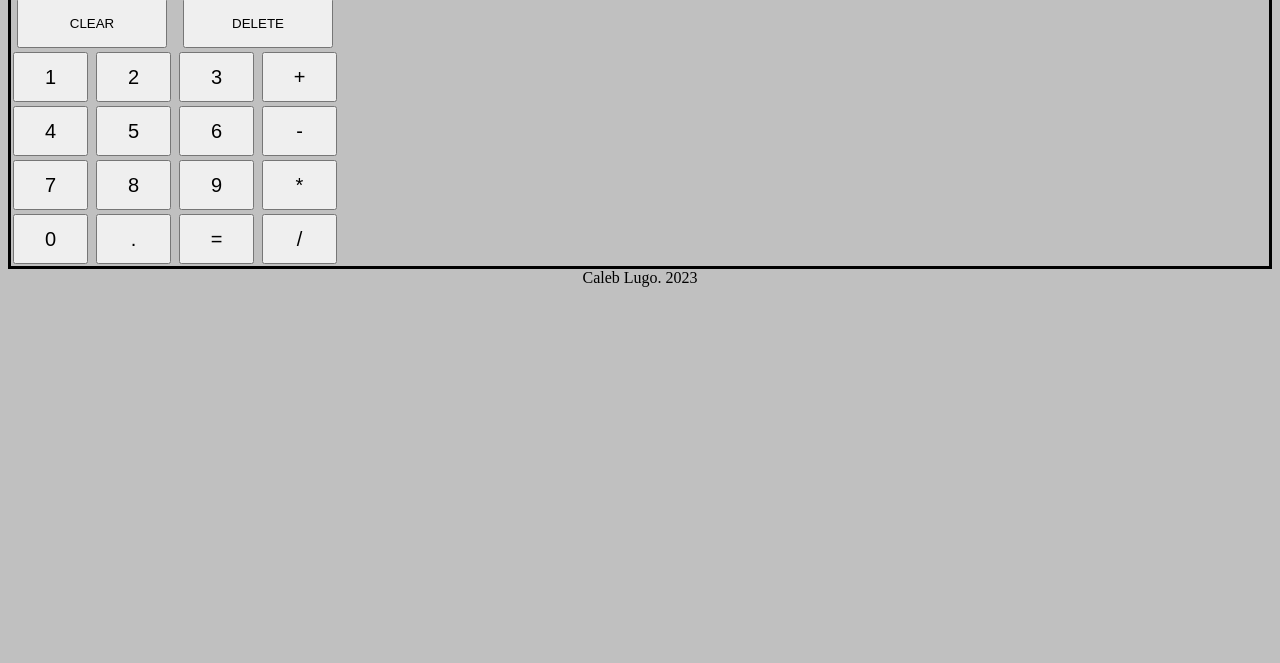
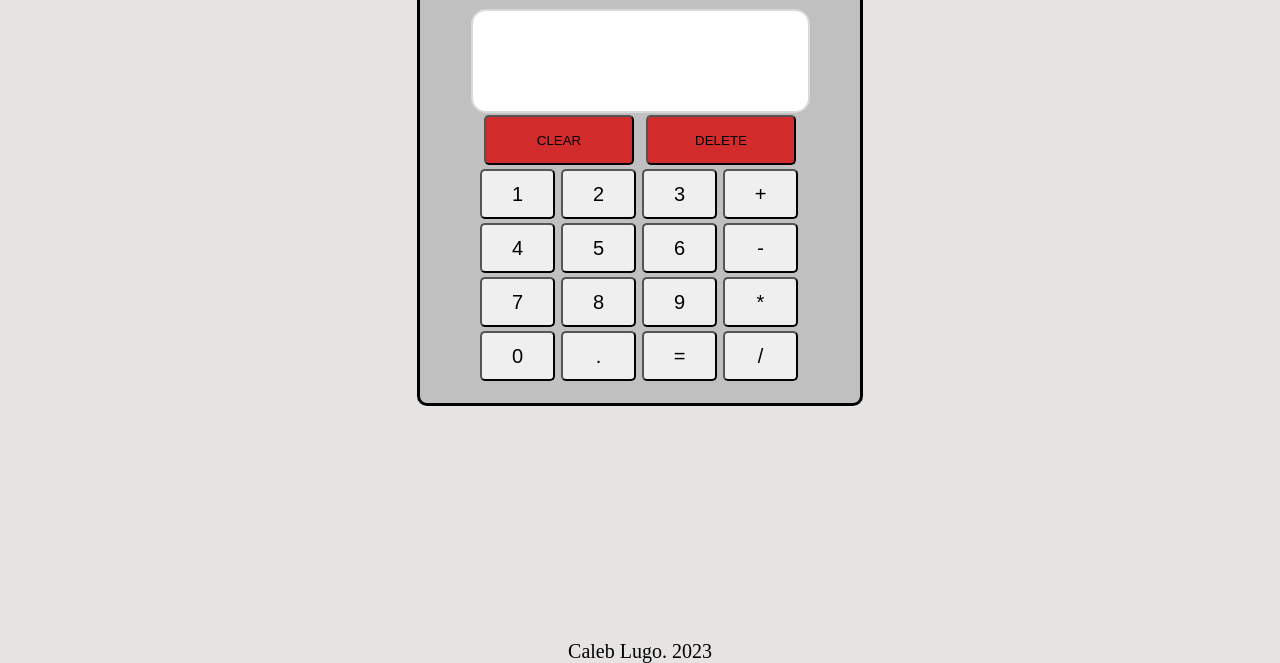
Before and after one commit to CNL-Dev/calculator, a plain HTML site: page index.html in a window 1280 px wide. Shown: the part 137-800 px from the top of the page. Drawn offline with Linux system fonts and the light colour scheme.

Commit message:
style: Alter calcualtor layout and color scheme

```diff
--- a/index.html
+++ b/index.html
@@ -12,36 +12,26 @@
     <div class="calculator-container">
         <div class="calculator-display"></div>
         <div class="calculator-button-container">
-            <div class="row-one">
-                <button id="clear" class="clear-button">CLEAR</button>
-                <button id="delete" class="delete-button">DELETE</button>
-            </div>
-            <div class="row-two">
+            <button id="clear" class="clear-button large-button">CLEAR</button>
+            <button id="delete" class="delete-button large-button">DELETE</button>
             <button id="1" class="input-button number">1</button>
             <button id="2" class="input-button number">2</button>
             <button id="3" class="input-button number">3</button>
             <button id="+" class="input-button operator-button">+</button>
-            </div>
-            <div class="row-three">
             <button id="4" class="input-button number">4</button>
             <button id="5" class="input-button number">5</button>
             <button id="6" class="input-button number">6</button>
             <button id="-" class="input-button operator-button">-</button>
-            </div>
-            <div class="row-four">
             <button id="7" class="input-button number">7</button>
             <button id="8" class="input-button number">8</button>
             <button id="9" class="input-button number">9</button>
             <button id="*" class="input-button operator-button">*</button>
-            </div>
-            <div class="row-five">
             <button id="0" class="input-button number">0</button>
             <button id="." class="input-button decimal-button">.</button>
             <button id="=" class="input-button evaluate-button">=</button>
             <button id="/" class="input-button operator-button">/</button>
         </div>
     </div>
-    </div>
     <div class="footer">Caleb Lugo. 2023</div>
 </body>
 </html>
--- a/style.css
+++ b/style.css
@@ -1,35 +1,50 @@
 body {
-    background-color: #C0C0C0;
+    background-color: #E5E4E2;
     display: flex;
     flex-direction: column;
+    align-items: center;
 }
 
 button {
     margin: 2px;
+    border-radius: 5px;
 }
 
 .header {
     text-align: center;
+    font-size: 100px;
 }
 
 .footer {
     text-align: center;
+    position: absolute;
+    bottom: 0;
+    font-size: 20px;
 }
 
 .calculator-container {
+    display: flex;
+    flex-direction: column;
+    align-items: center;
     border: black solid 3px;
+    border-radius: 10px;
+    width: 400px;
+    padding: 20px;
+    background-color: #C0C0C0;
 }
 
 .calculator-display {
     border: #D9D9D9 solid 2px;
+    border-radius: 15px;
     background-color: white;
-    height: 100px;
+    min-height: 100px;
+    min-width: 335px;
     font-size: 75px;
 }
 
 .calculator-button-container {
-    display: flex;
-    flex-direction: column;
+    display: grid;
+    grid-template-columns: repeat(4, 1fr);
 }
 
 .clear-button, .delete-button {
@@ -37,6 +52,11 @@ button {
     height: 50px;
     margin-left: 6px;
     margin-right: 6px;
+    background-color: #D22B2B;
+}
+
+.large-button {
+    grid-column: span 2;
 }
 
 .input-button {
```
Lines whose indentation alone changed are shown as unchanged.
